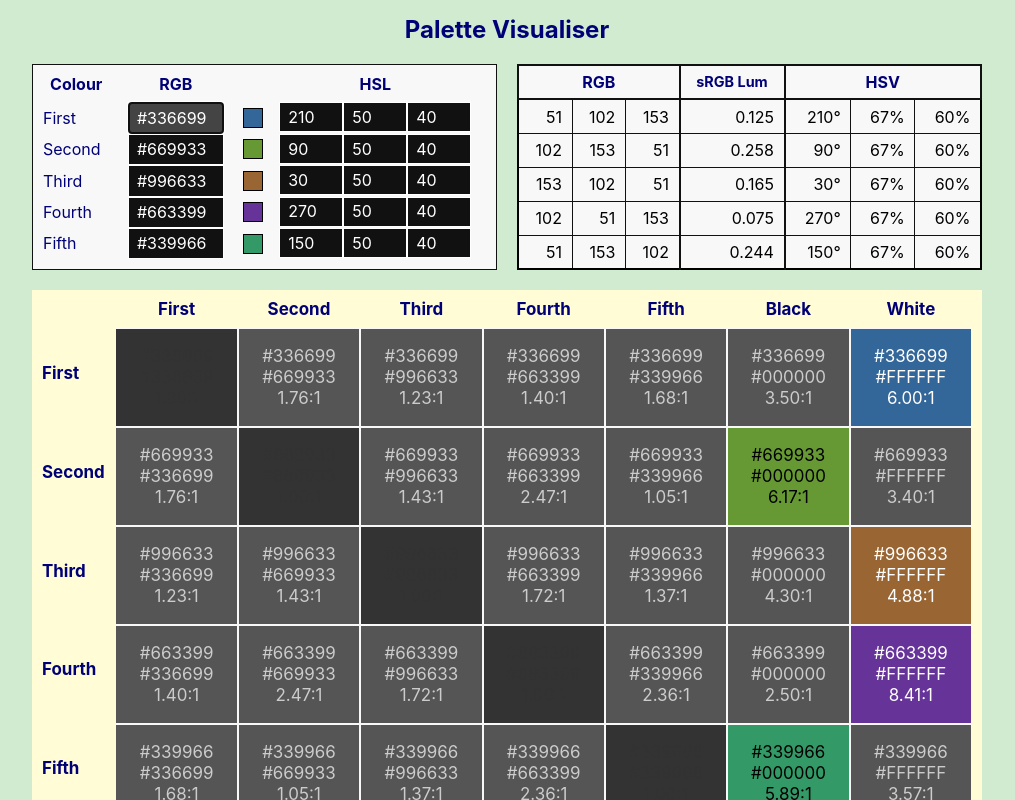
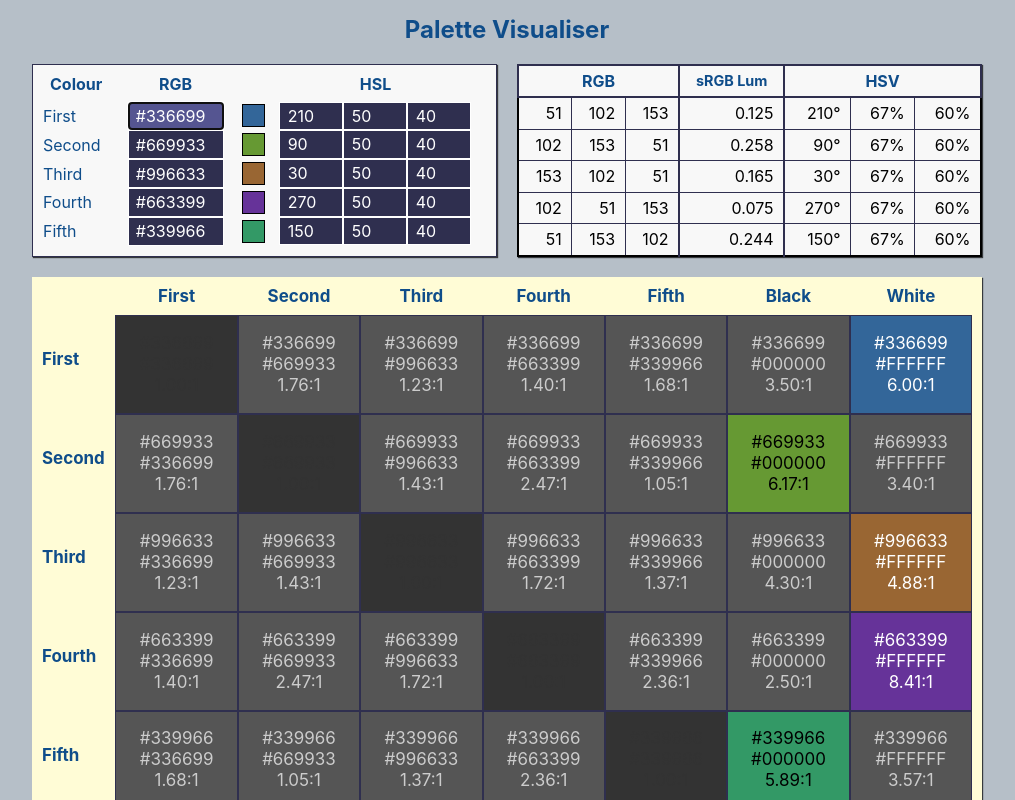
Before and after one commit to JulianNicholls/palette-visualiser-3, a React app: page / in a window 1280 px wide. Shown: the top 800 px of the page, without its empty margins (133-1148 px from the left). Built offline with nearby package versions, Linux system fonts and the light colour scheme.

Commit message:
Change some colours

```diff
--- a/src/styles/styles.scss
+++ b/src/styles/styles.scss
@@ -1,18 +1,17 @@
-:root {
-  --page-bg: hsl(120, 40%, 87%);
-  --input-bg: #111;
-  --input-focus: #444;
-  --section-bg: #f8f8f8;
-  --blocks-bg: #fffcd6;
-  --header-colour: #007;
-}
+$page-bg: hsl(210, 14%, 75%);
+$input-bg: #2f2f4f;  // Dark Slate Grey
+$input-focus: #555591;
+$section-bg: #f8f8f8;
+$blocks-bg: #fffcd6;
+$header-colour: #0f4d8a;
+
 
 * {
   box-sizing: border-box;
 }
 
 body {
-  background: var(--page-bg);
+  background: $page-bg;
   font-family: -apple-system, BlinkMacSystemFont, 'Segoe UI', 'Open Sans',
     'Helvetica Neue', sans-serif;
 }
@@ -30,40 +29,41 @@ body {
 }
 
 h1 {
-  color: var(--header-colour);
+  color: $header-colour;
   font-size: 24px;
   text-align: center;
 }
 
 #input-box {
-  background: var(--section-bg);
-  border: 1px solid var(--input-bg);
+  background: $section-bg;
+  border: 1px solid $input-bg;
+  box-shadow: 1px 1px 1px rgba(0, 0, 0, 0.7);
   display: grid;
-  grid-template-columns: 9fr 18fr 3fr 30fr;
+  grid-template-columns: 3fr 6fr 1fr 10fr;
   justify-items: center;
   padding: 10px;
 
   span {
-    color: var(--header-colour);
+    color: $header-colour;
     font-weight: bold;
     margin-bottom: 0.5em;
   }
 
   label {
-    color: var(--header-colour);
+    color: $header-colour;
     justify-self: start;
     align-self: center;
   }
 
   input {
-    background: var(--input-bg);
+    background: $input-bg;
     border: 1px solid #fff;
     color: #fff;
     font-size: 1em;
-    padding: 0.3em 0.5em;
+    padding: 0.25em 0.45em;
 
     &:focus {
-      background: var(--input-focus);
+      background: $input-focus;
     }
   }
 
@@ -76,27 +76,28 @@ h1 {
     width: 4em;
   }
 
-  div.swatch {
+  .swatch {
     align-self: center;
     border: 1px solid black;
-    height: 20px;
-    width: 20px;
+    height: 23px;
+    width: 23px;
   }
 }
 
 #info-table {
-  background: var(--section-bg);
+  background: $section-bg;
   border: 2px solid #000;
   border-collapse: collapse;
+  box-shadow: 1px 1px 1px rgba(0, 0, 0, 0.7);
 
   th,
   td {
-    padding: 0.45em 0.3em;
+    padding: 0.38em 0.25em;
   }
 
   th {
-    color: var(--header-colour);
-    border: 2px solid var(--input-bg);
+    color: $header-colour;
+    border: 2px solid $input-bg;
   }
 
   th.luminance {
@@ -104,21 +105,21 @@ h1 {
   }
 
   td {
-    border: 1px solid var(--input-bg);
+    border: 1px solid $input-bg;
     text-align: right;
     padding-right: 0.6em;
   }
 
   td.luminance {
-    border-left: 2px solid var(--input-bg);
-    border-right: 2px solid var(--input-bg);
+    border-left: 2px solid $input-bg;
+    border-right: 2px solid $input-bg;
   }
 }
 
-
 #colour-blocks {
   align-items: center;
-  background: var(--blocks-bg);
+  background: $blocks-bg;
+  box-shadow: 1px 1px 1px rgba(0, 0, 0, 0.7);
   display: grid;
   font-size: 1.06em;
   grid-template-columns: 0.6fr repeat(7, 1fr);
@@ -126,7 +127,7 @@ h1 {
   padding: 10px;
 
   span {
-    color: var(--header-colour);
+    color: $header-colour;
     font-weight: bold;
     justify-self: center;
     margin-bottom: 0.5em;
@@ -137,7 +138,7 @@ h1 {
   }
 
   .block {
-    border: 1px solid var(--section-bg);
+    border: 1px solid $input-bg;
     cursor: default;
 
     p {
```
